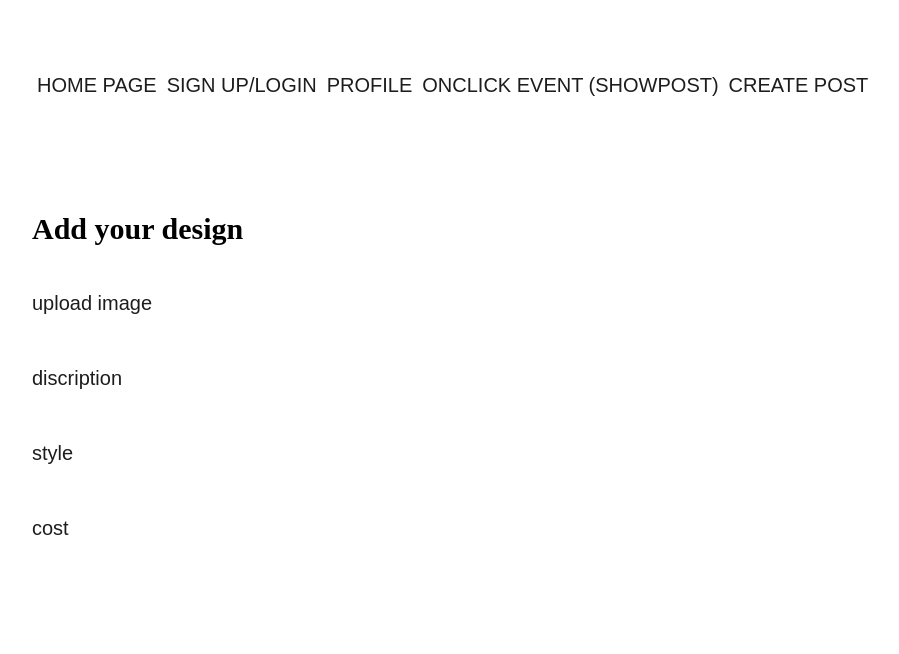
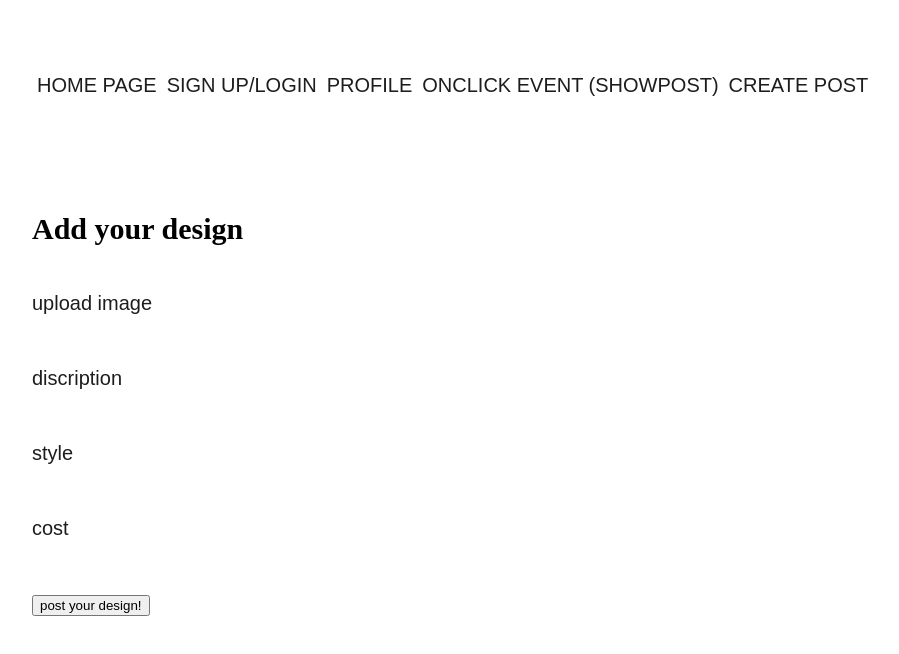
Before and after one commit to healthier-vitamins/MI-CASA-ES-TU-CASA, a React (Vite) app in the folder frontend/: page /create-post in a window 1280 px wide. Shown: the top 654 px of the page, without its empty margins (166-1065 px from the left). Built offline with nearby package versions, Linux system fonts and the light colour scheme.

Commit message:
add button

```diff
--- a/frontend/src/pages/CreatePost.jsx
+++ b/frontend/src/pages/CreatePost.jsx
@@ -6,6 +6,7 @@ function CreatePost() {
         <p>discription</p>
         <p>style</p>
         <p>cost</p>
+        <button> post your design! </button>
         </div>
     )
 }
```
